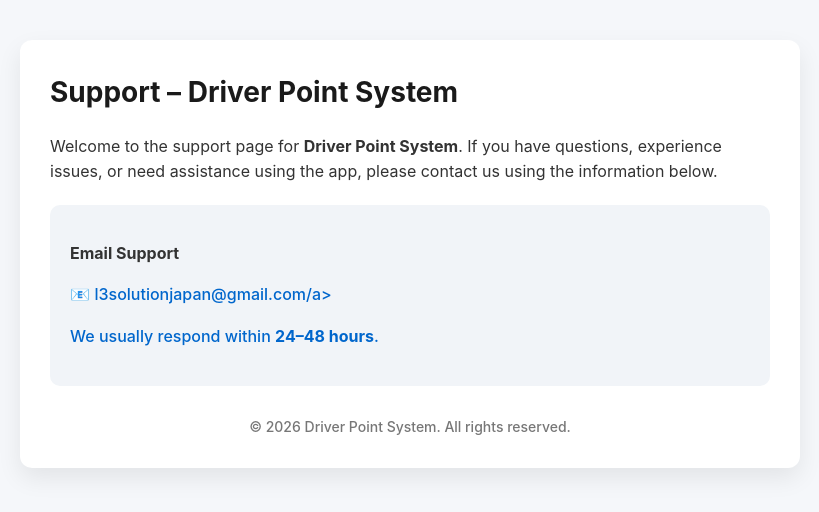
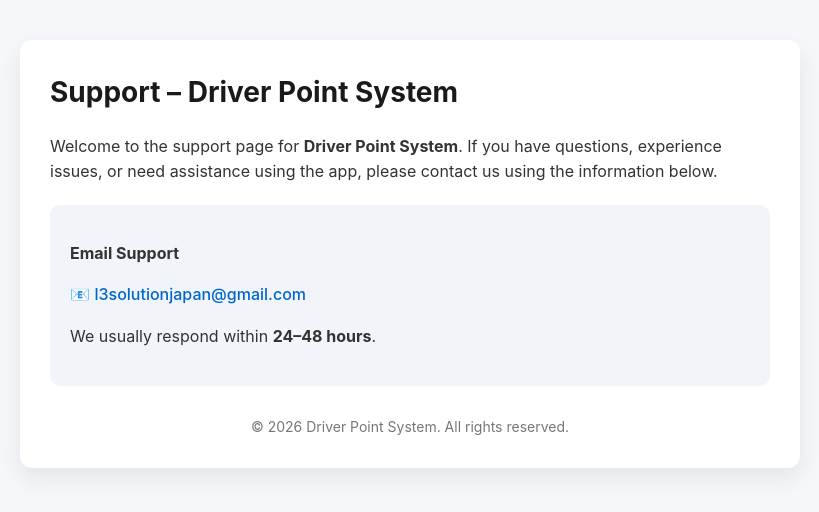
Before and after one commit to L3Solutions/driver-point-system-support, a plain HTML site: page index.html in a window 1280 px wide. Shown: the whole page, without its empty margins (230-1049 px from the left). Drawn offline with Linux system fonts and the light colour scheme.

Commit message:
Update index.html

```diff
--- a/index.html
+++ b/index.html
@@ -73,13 +73,12 @@
         <div class="card">
             <p><strong>Email Support</strong></p>
             <p>
-                📧 <a href="mailto:l3solutionjapan@gmail.com">l3solutionjapan@gmail.com/a>
+                📧 <a href="mailto:l3solutionjapan@gmail.com">l3solutionjapan@gmail.com</a>
             </p>
             <p>
                 We usually respond within <strong>24–48 hours</strong>.
             </p>
         </div>
-
 
 
         <footer>
```
